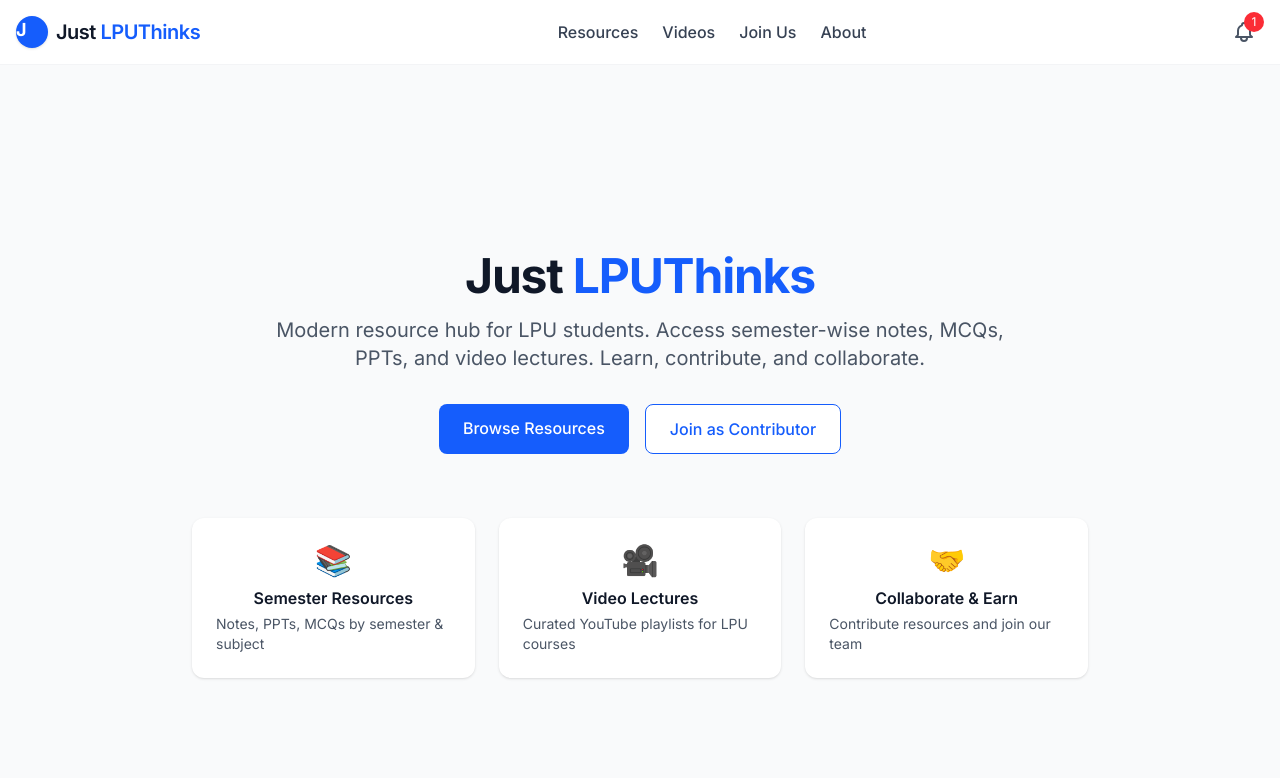
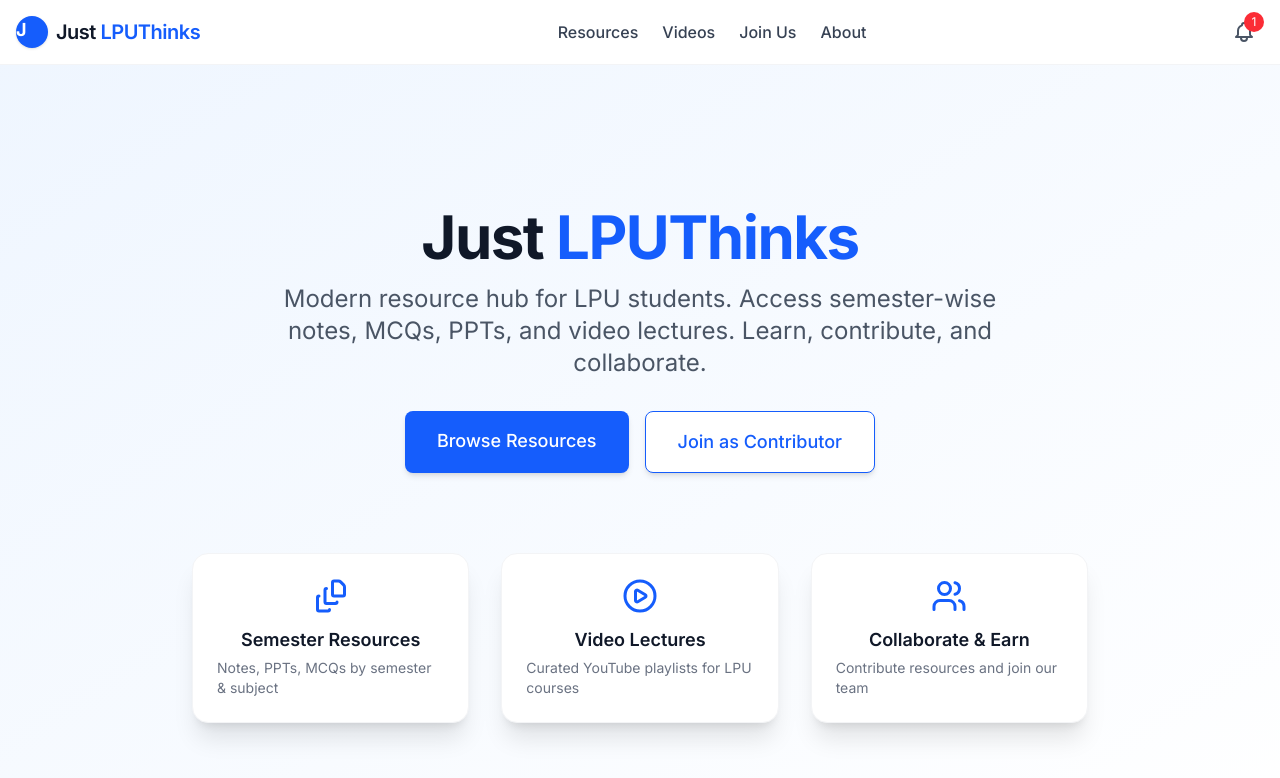
Before and after one commit to innovatewithkishlay/JUST_LPU_THINGS, a Next.js app in the folder just-lputhinks/: page / in a window 1280 px wide. Shown: the top 778 px of the page. Built offline with nearby package versions, Linux system fonts and the light colour scheme.

Commit message:
feat: redesign homepage with modern animated cards, SVG icons, and improved UI

```diff
--- a/just-lputhinks/package.json
+++ b/just-lputhinks/package.json
@@ -12,6 +12,7 @@
     "@fontsource/inter": "^5.2.6",
     "@tailwindcss/forms": "^0.5.10",
     "framer-motion": "^12.19.2",
+    "lucide-react": "^0.525.0",
     "mongodb": "^6.17.0",
     "next": "15.3.4",
     "next-auth": "^4.24.11",
--- a/just-lputhinks/src/app/page.tsx
+++ b/just-lputhinks/src/app/page.tsx
@@ -1,57 +1,77 @@
-import { motion } from 'framer-motion';
+"use client";
+
+import { motion } from '@/lib/motion';
 import Link from 'next/link';
+import { FileStack, PlayCircle, Users } from 'lucide-react';
+
+function FeatureCard({ icon, title, desc, delay }: { icon: React.ReactNode, title: string, desc: string, delay: number }) {
+  return (
+    <motion.div
+      initial={{ opacity: 0, y: 24 }}
+      animate={{ opacity: 1, y: 0 }}
+      transition={{ delay, duration: 0.6, type: 'spring' }}
+      className="bg-white rounded-2xl shadow-xl p-6 flex flex-col items-center group hover:shadow-2xl transition-all border border-gray-100 hover:border-blue-200"
+    >
+      <span className="mb-3 text-blue-600 group-hover:scale-110 transition-transform">{icon}</span>
+      <div className="font-semibold text-gray-900 mb-1 text-lg">{title}</div>
+      <div className="text-gray-500 text-sm">{desc}</div>
+    </motion.div>
+  );
+}
 
 export default function Home() {
   return (
-    <main className="min-h-screen bg-gray-50 flex flex-col items-center justify-center px-4">
+    <main className="min-h-screen bg-gradient-to-br from-blue-50 to-white flex flex-col items-center justify-center px-4">
       <motion.section
         initial={{ opacity: 0, y: 32 }}
         animate={{ opacity: 1, y: 0 }}
         transition={{ duration: 0.7, type: 'spring' }}
         className="w-full max-w-3xl text-center"
       >
-        <h1 className="text-4xl md:text-5xl font-bold text-gray-900 tracking-tight mb-4">
+        <h1 className="text-5xl md:text-6xl font-bold text-gray-900 tracking-tight mb-4">
           Just <span className="text-blue-600">LPUThinks</span>
         </h1>
-        <p className="text-lg md:text-xl text-gray-600 mb-8">
+        <p className="text-xl md:text-2xl text-gray-600 mb-8">
           Modern resource hub for LPU students. Access semester-wise notes, MCQs, PPTs, and video lectures. Learn, contribute, and collaborate.
         </p>
         <div className="flex flex-col sm:flex-row gap-4 justify-center">
           <Link
             href="/resources"
-            className="bg-blue-600 text-white rounded-lg px-6 py-3 font-medium hover:bg-blue-700 transition"
+            className="bg-blue-600 text-white rounded-lg px-8 py-4 font-medium hover:bg-blue-700 transition text-lg shadow-md hover:shadow-lg"
           >
             Browse Resources
           </Link>
           <Link
             href="/join"
-            className="bg-white border border-blue-600 text-blue-600 rounded-lg px-6 py-3 font-medium hover:bg-blue-50 transition"
+            className="bg-white border border-blue-600 text-blue-600 rounded-lg px-8 py-4 font-medium hover:bg-blue-50 transition text-lg shadow-md hover:shadow-lg"
           >
             Join as Contributor
           </Link>
         </div>
       </motion.section>
       <motion.section
-        initial={{ opacity: 0, y: 32 }}
-        animate={{ opacity: 1, y: 0 }}
-        transition={{ delay: 0.2, duration: 0.7, type: 'spring' }}
-        className="w-full max-w-4xl mt-16 grid grid-cols-1 md:grid-cols-3 gap-6"
+        initial="hidden"
+        animate="visible"
+        className="w-full max-w-4xl mt-20 grid grid-cols-1 md:grid-cols-3 gap-8"
       >
-        <div className="bg-white rounded-xl shadow-sm p-6 flex flex-col items-center">
-          <span className="text-blue-600 text-3xl mb-2">📚</span>
-          <div className="font-semibold text-gray-900 mb-1">Semester Resources</div>
-          <div className="text-gray-600 text-sm">Notes, PPTs, MCQs by semester & subject</div>
-        </div>
-        <div className="bg-white rounded-xl shadow-sm p-6 flex flex-col items-center">
-          <span className="text-blue-600 text-3xl mb-2">🎥</span>
-          <div className="font-semibold text-gray-900 mb-1">Video Lectures</div>
-          <div className="text-gray-600 text-sm">Curated YouTube playlists for LPU courses</div>
-        </div>
-        <div className="bg-white rounded-xl shadow-sm p-6 flex flex-col items-center">
-          <span className="text-blue-600 text-3xl mb-2">🤝</span>
-          <div className="font-semibold text-gray-900 mb-1">Collaborate & Earn</div>
-          <div className="text-gray-600 text-sm">Contribute resources and join our team</div>
-        </div>
+        <FeatureCard
+          icon={<FileStack size={36} />}
+          title="Semester Resources"
+          desc="Notes, PPTs, MCQs by semester & subject"
+          delay={0.1}
+        />
+        <FeatureCard
+          icon={<PlayCircle size={36} />}
+          title="Video Lectures"
+          desc="Curated YouTube playlists for LPU courses"
+          delay={0.2}
+        />
+        <FeatureCard
+          icon={<Users size={36} />}
+          title="Collaborate & Earn"
+          desc="Contribute resources and join our team"
+          delay={0.3}
+        />
       </motion.section>
     </main>
   );
--- a/just-lputhinks/src/components/Header.tsx
+++ b/just-lputhinks/src/components/Header.tsx
@@ -1,3 +1,4 @@
+"use client";
 import Link from "next/link";
 import NotificationBell from "./NotificationBell";
 
@@ -13,14 +14,12 @@
             Just <span className="text-blue-600">LPUThinks</span>
           </span>
         </Link>
-
         <nav className="hidden md:flex items-center space-x-6">
           <Link href="/resources" className="text-gray-700 hover:text-blue-600 transition-colors font-medium">Resources</Link>
           <Link href="/videos" className="text-gray-700 hover:text-blue-600 transition-colors font-medium">Videos</Link>
           <Link href="/join" className="text-gray-700 hover:text-blue-600 transition-colors font-medium">Join Us</Link>
           <Link href="/about" className="text-gray-700 hover:text-blue-600 transition-colors font-medium">About</Link>
         </nav>
-
         <div className="flex items-center space-x-2">
           <NotificationBell />
         </div>
--- a/just-lputhinks/src/components/NotificationBell.tsx
+++ b/just-lputhinks/src/components/NotificationBell.tsx
@@ -1,7 +1,7 @@
 "use client";
 
 import { useState } from 'react';
-import { motion, AnimatePresence } from 'framer-motion';
+import { motion, AnimatePresence } from '@/lib/motion';
 
 export default function NotificationBell() {
   const [isOpen, setIsOpen] = useState(false);
--- /dev/null
+++ b/just-lputhinks/src/lib/motion.ts
@@ -0,0 +1,9 @@
+"use client";
+
+export {
+  motion,
+  AnimatePresence,
+  type MotionProps,
+  type Variants,
+  type Transition
+} from "framer-motion";
```
Also changed, not shown: 1 other file (tests, documents, lock files or other folders).
